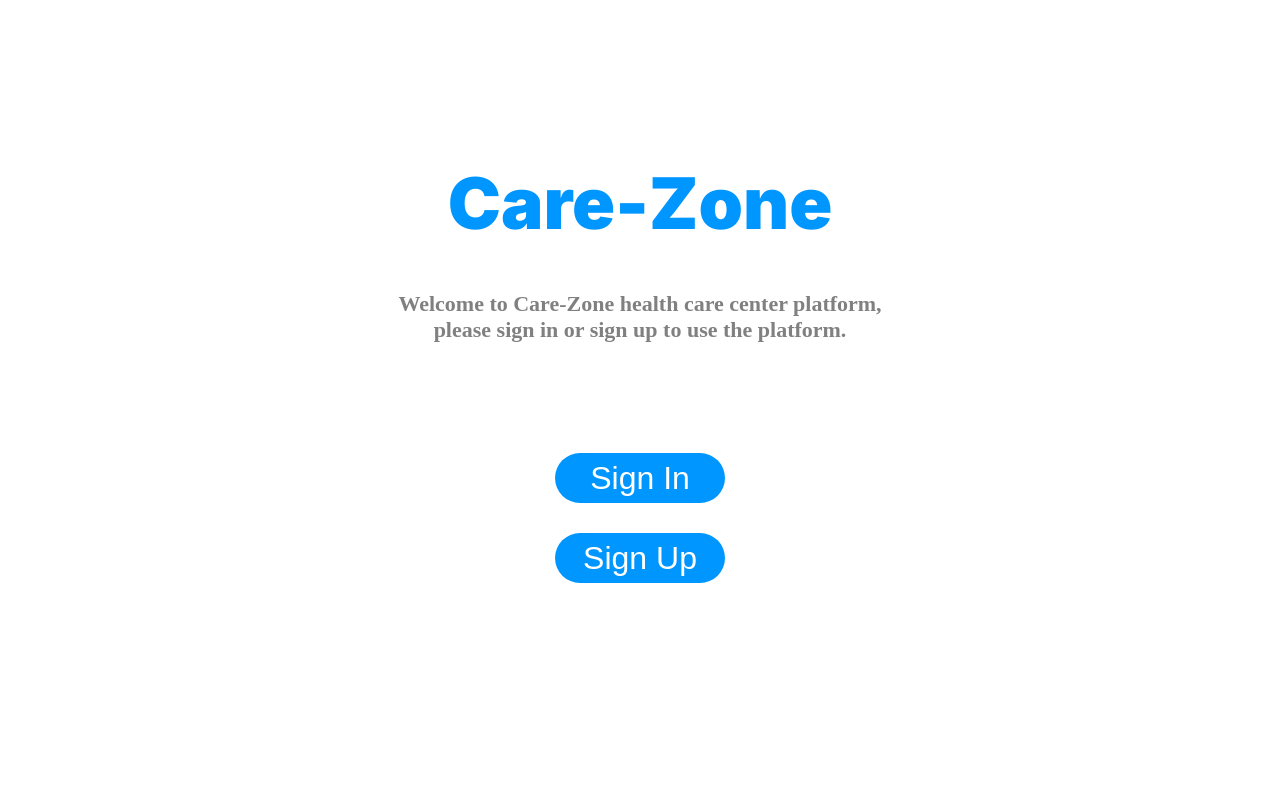
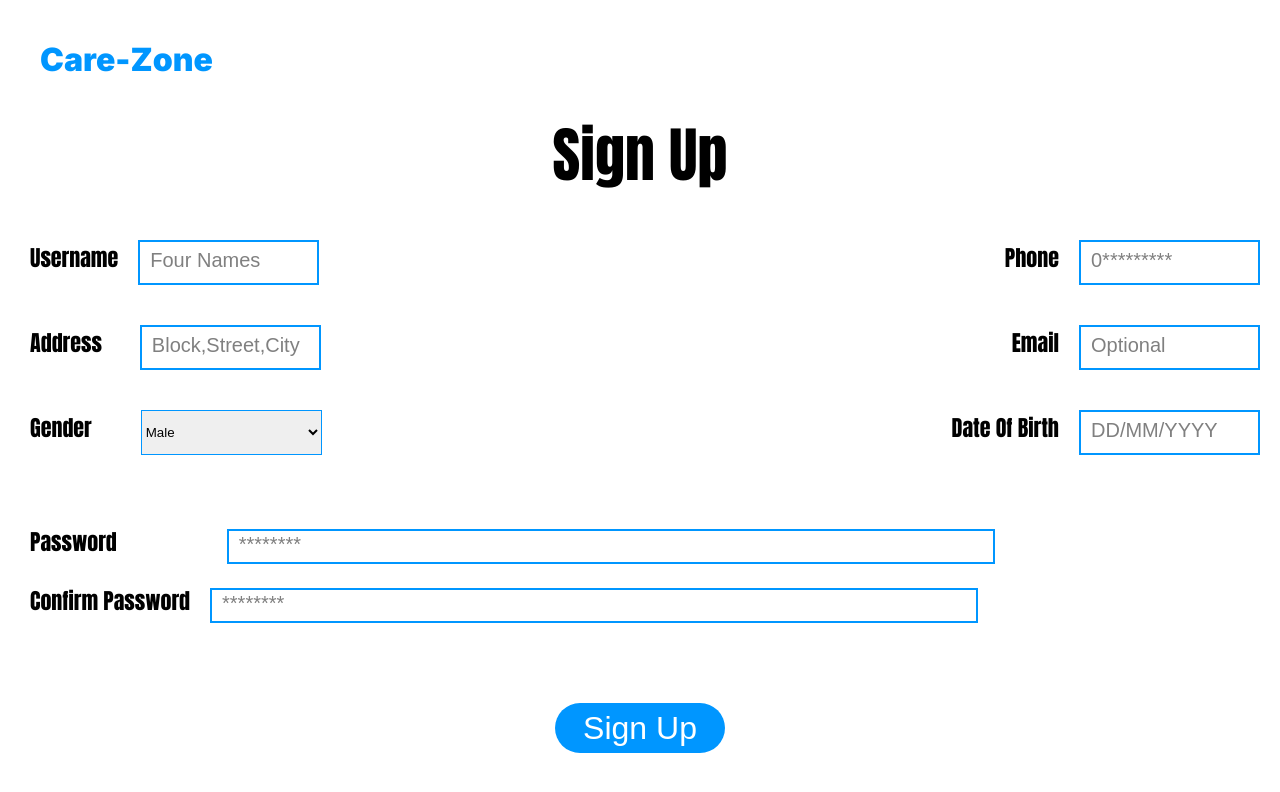
Before and after one commit to Redfield-13/clinic, a React (Create React App) app: page / in a window 1280 px wide. Shown: the top 792 px of the page. Built offline with nearby package versions, Linux system fonts and the light colour scheme.

Commit message:
signup done

```diff
--- a/src/App.css
+++ b/src/App.css
@@ -19,6 +19,14 @@
     font-family: 'Inter', sans-serif;
     margin-top: 160px;
     margin-bottom: 45px;
+}
+
+.logo.nd{
+    font-size: 32px;
+    margin-left: 40px;
+    margin-right: 0;
+    margin-top: 40px;
+    margin-bottom: 30px;
 }
 
 .wel{
@@ -53,3 +61,101 @@
     background-color: white;
     color: #0096FF;
 }
+
+.mid{
+    font-size: 60px;
+    margin-left: auto;
+    margin-right: auto;
+    width: fit-content;
+    color: black;
+    /* font-family: 'Inter', sans-serif; */
+    font-family: Impact, Haettenschweiler, 'Arial Narrow Bold', sans-serif;
+    font-weight: 800;
+}
+.forms{
+    display: flex;
+    /* width: fit-content; */
+    height: fit-content;
+    margin-top: 40px;
+    flex-direction: row;
+    justify-content: space-between;
+}
+
+.form-1 label{
+    width: 106px;
+    margin-left: 30px;
+    font-size: 22px;
+    font-weight: 700;
+    font-family: Impact, Haettenschweiler, 'Arial Narrow Bold', sans-serif;
+}
+
+.form-1 input{
+    height: 45px;
+    margin-left: 20px;
+    margin-right: 20px;
+    text-align: right;
+    border-color: #0096FF;
+    border: #0096FF solid 2px;
+}
+
+select{
+    height: 45px;
+    margin-left: 20px;
+    margin-right: 20px;
+    border-color: #0096FF;
+    width: 181px;
+}
+
+.op{
+    color: #808080;
+    font-size: 20px;
+    text-align: left;
+    padding-left: 10px;
+}
+::placeholder{
+    color: #808080;
+    font-size: 20px;
+    text-align: left;
+    padding-left: 10px;
+}
+.mag{
+    margin-right: 18px;
+}
+
+.mag.nd{
+    margin-right: 29px;
+}
+
+.pass{
+    margin-top: 70px;
+}
+
+.pass.md{
+    margin-top: 20px;
+}
+
+.pass label{
+    margin-right: 90px;
+    margin-left: 30px;
+    font-size: 22px;
+    font-weight: 700;
+    font-family: Impact, Haettenschweiler, 'Arial Narrow Bold', sans-serif;
+}
+
+.pass.md label{
+    margin-right: 0;
+}
+
+.pass input{
+    height: 35px;
+    width: 60%;
+    margin-left: 20px;
+    margin-right: 20px;
+    text-align: right;
+    border-color: #0096FF;
+    border: #0096FF solid 2px;
+}
+
+.signin.nd{
+    margin-top: 80px;
+}
--- a/src/App.js
+++ b/src/App.js
@@ -1,10 +1,12 @@
 import './App.css';
 import Sign from './components/sign'
+import SignUp from './components/signup'
 
 function App() {
   return (
     <div className="App">
-      <Sign></Sign>
+      {/* <Sign></Sign> */}
+      <SignUp></SignUp>
     </div>
   );
 }
--- a/src/components/signup.js
+++ b/src/components/signup.js
@@ -2,7 +2,54 @@ import React from 'react'
 
 function signup() {
   return (
-    <div>signup</div>
+    <div>
+        <div className="logo nd">Care-Zone</div>
+        <div className="mid">Sign Up</div>
+        <div className="forms">
+            <div className="form-1">
+                <label  htmlFor="">Username</label>
+                <input placeholder='Four Names' type="text" name="" id="" />
+            </div>
+            <div className="form-1">
+                <label htmlFor="">Phone</label>
+                <input placeholder='0*********' type="text" name="" id="" />
+            </div>
+        </div>
+
+        <div className="forms">
+            <div className="form-1">
+                <label className='mag' htmlFor="">Address</label>
+                <input placeholder='Block,Street,City' type="text" name="" id="" />
+            </div>
+            <div className="form-1">
+                <label htmlFor="">Email</label>
+                <input placeholder='Optional' type="text" name="" id="" />
+            </div>
+        </div>
+        <div className="forms">
+            <div className="form-1">
+                <label className='mag nd' htmlFor="">Gender</label>
+                <select name="" id="">
+                    <option className='op' value="male">Male</option>
+                    <option className='op'  value="female">Female</option>
+                </select>
+            </div>
+            <div className="form-1">
+                <label htmlFor="">Date Of Birth</label>
+                <input placeholder='DD/MM/YYYY' type="text" name="" id="" />
+            </div>
+        </div>
+        <form className='pass' action="">
+            <label htmlFor="">Password</label>
+            <input placeholder='********' type="text" name="" id="" />
+        </form>
+        <form className='pass md' action="">
+            <label htmlFor="">Confirm Password</label>
+            <input placeholder='********' type="text" name="" id="" />
+        </form>
+
+        <button className='signin nd'>Sign Up</button>
+    </div>
   )
 }
 
```
